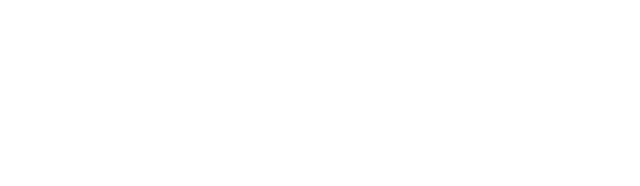
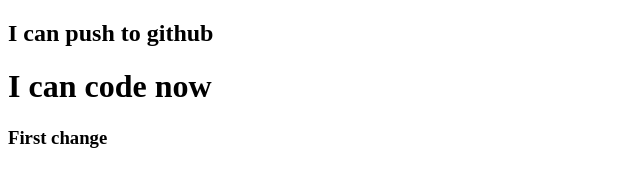
Before and after one commit to evo264714/my-second-repo, a plain HTML site: page index.html in a window 1280 px wide. Shown: the whole page, without its empty margins (0-640 px from the left). Drawn offline with Linux system fonts and the light colour scheme.

Commit message:
Added a header

```diff
--- a/index.html
+++ b/index.html
@@ -7,6 +7,8 @@
     <title>My second Repo</title>
 </head>
 <body>
-
+    <h2>I can push to github</h2>
+    <h1>I can code now</h1>
+    <h3>First change</h3>
 </body>
 </html>
```
